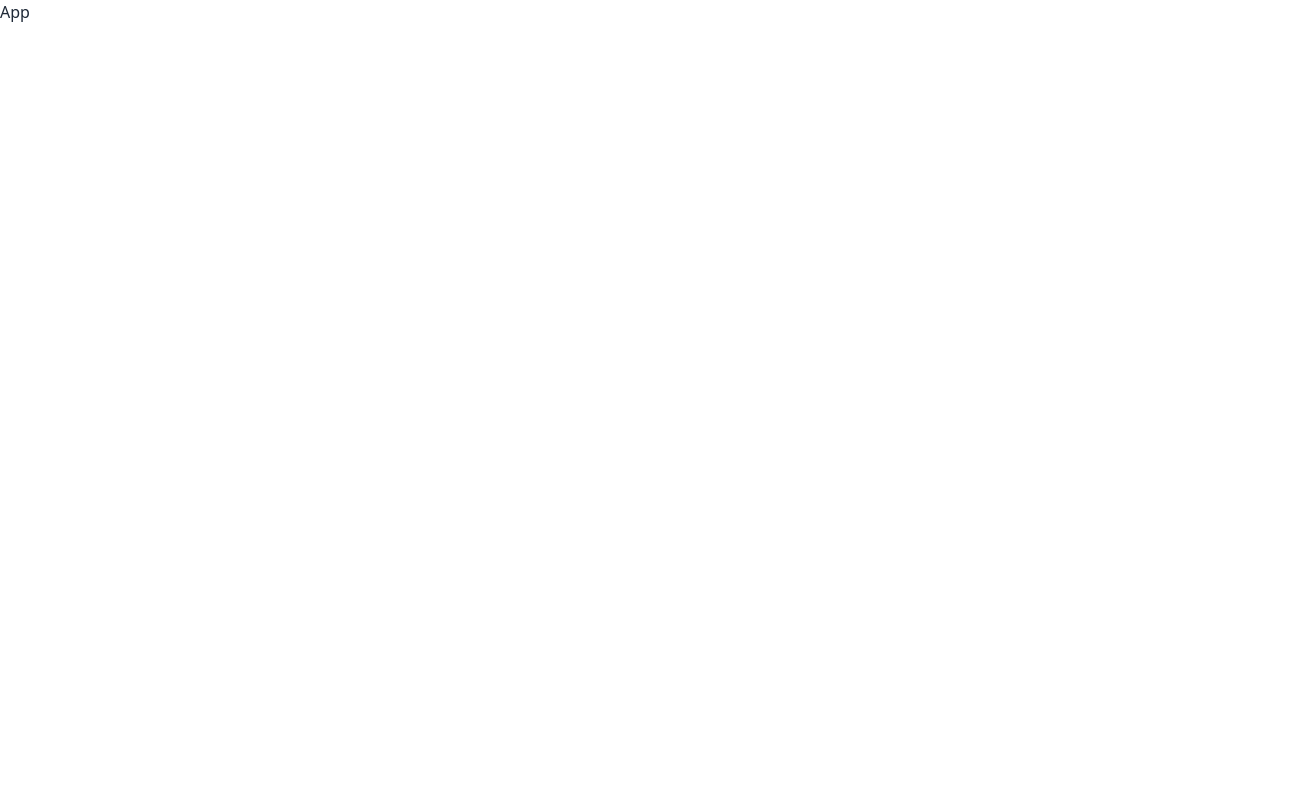
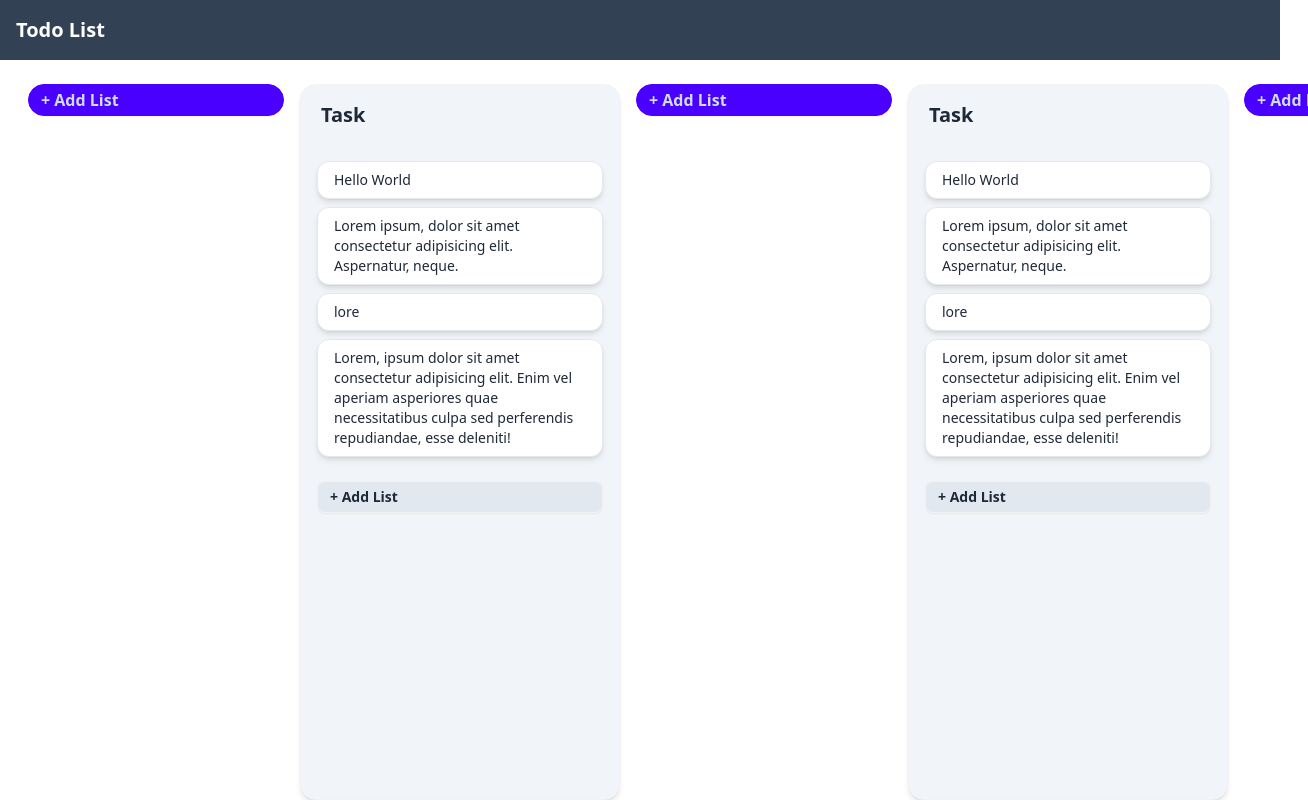
Before and after one commit to JeremyPoliquit/todolist, a React (Vite) app: page / in a window 1280 px wide. Shown: the whole page, 1308 px wide, since content can reach past the window. Built offline with nearby package versions, Linux system fonts and the light colour scheme.

Commit message:
Main file setting up routes

```diff
--- a/src/App.jsx
+++ b/src/App.jsx
@@ -1,9 +1,15 @@
-import React from 'react'
+import React from "react";
+import { BrowserRouter as Router, Routes, Route } from "react-router-dom";
+import Home from "./pages/Home";
 
 function App() {
   return (
-    <div>App</div>
-  )
+    <Router>
+      <Routes>
+        <Route path='/' element={<Home />} />
+      </Routes>
+    </Router>
+  );
 }
 
-export default App
+export default App;
```
